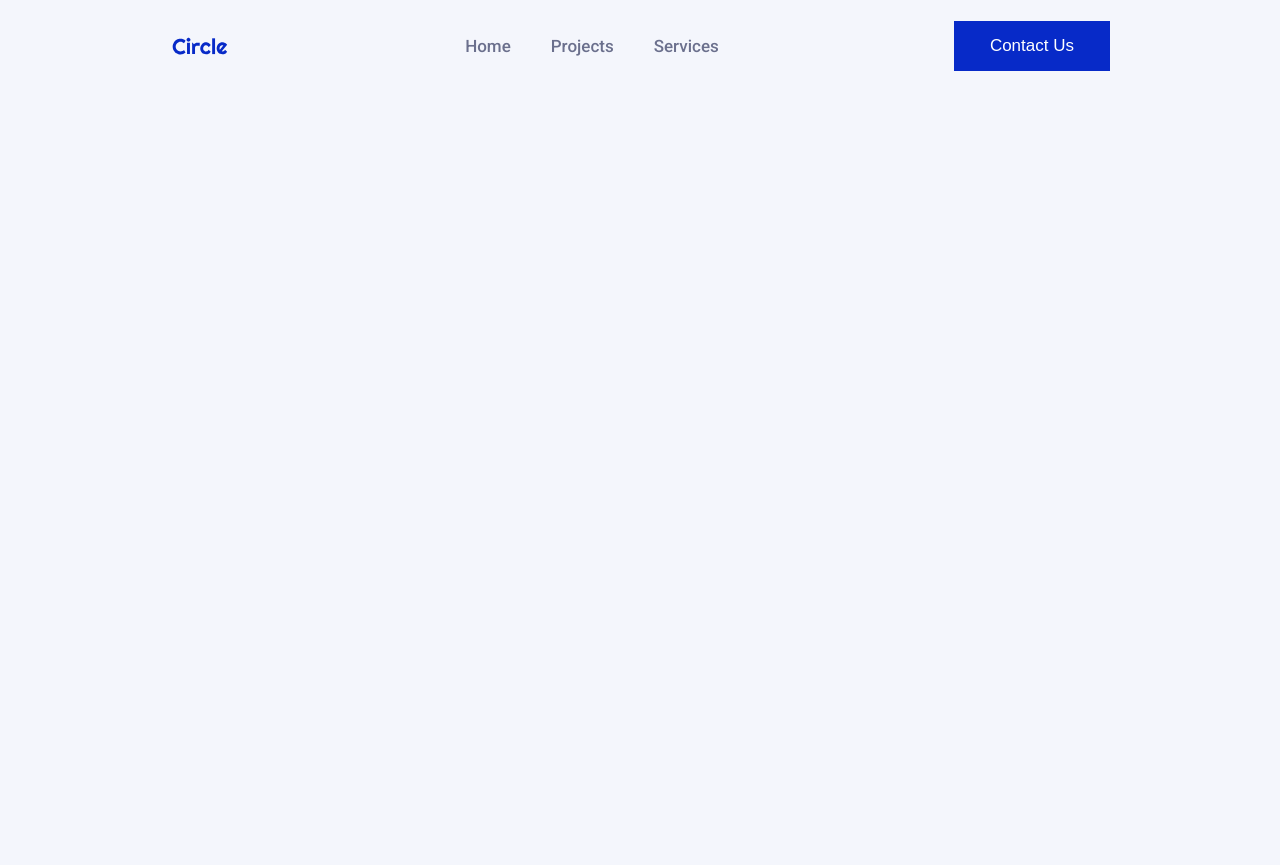
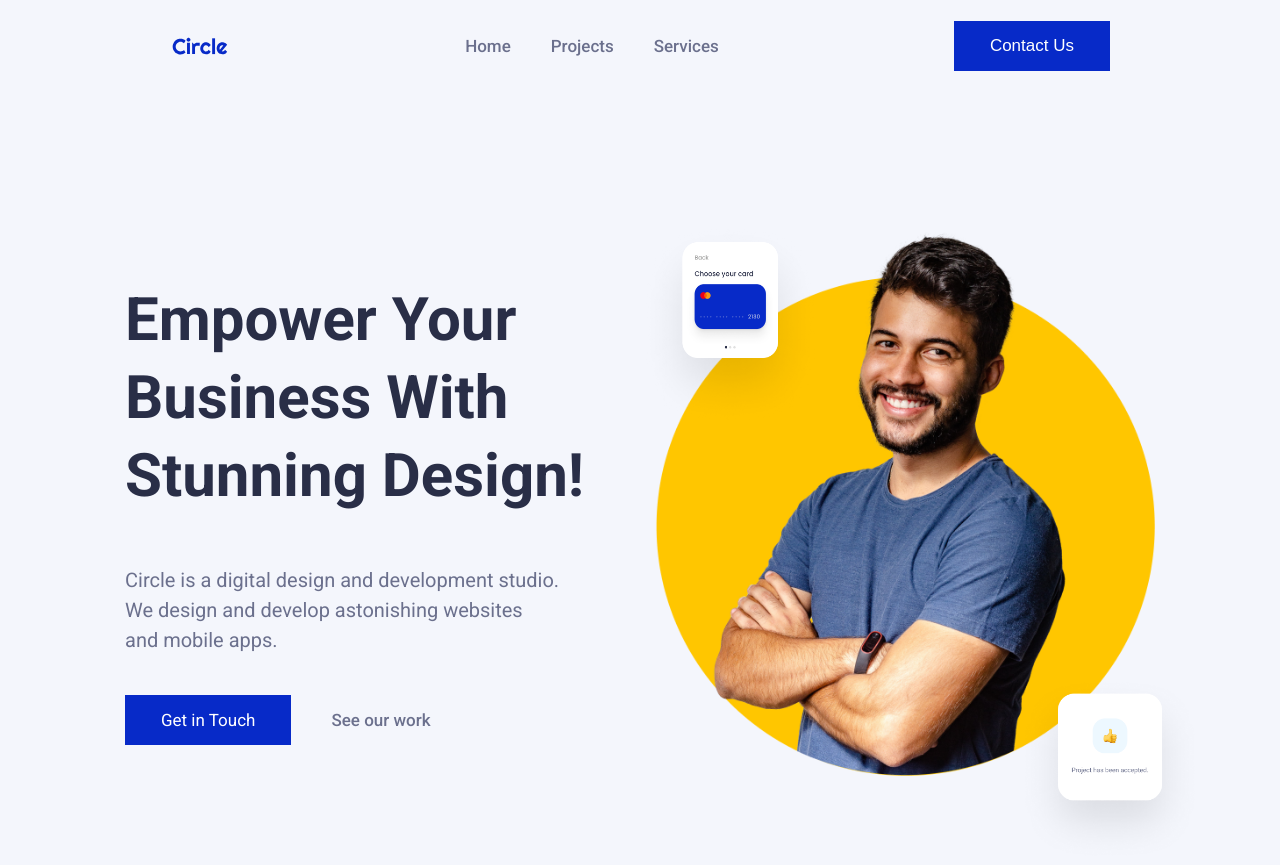
Before and after one commit to ddroz8/mid-project, a plain HTML site: page home.html in a window 1280 px wide. Before the commit the page ends 800 px from the top, so only its background shows below. Drawn offline with Linux system fonts and the light colour scheme.

Commit message:
Hero done

```diff
--- a/css/home-style.css
+++ b/css/home-style.css
@@ -52,6 +52,76 @@ body{
     align-items: center;
 }
 
+.section-hero{
+    margin-top: 0;
+    padding: 0 30px;
+}
+
+.hero-container{
+    display: flex;
+    flex-direction: column;
+    justify-content: center;
+    align-items: center;
+}
+
+.hero-content{
+    display: flex;
+    flex-direction: column;
+    max-width: 700px;
+    align-content: flex-start;
+
+}
+
+.hero-content h1{
+    color: #292E47;
+    font-size: 40px;
+    text-align: center;
+    margin-top: 40px;
+    margin-bottom: 30px;
+    line-height: 130%;
+    font-weight: bold;
+}
+
+.hero-content p{
+    font-size: 17px;
+    max-width: 550px;
+    text-align: center;
+    color: #6B708D;
+    line-height: 150%;
+    margin-bottom: 40px;
+}
+
+.hero-buttons{
+    display: flex;
+    flex-direction: column;
+    align-items: center;
+}
+
+.text-button{
+    color: #6B708D;
+    font-size: 17px;
+    font-weight: 500;
+    text-decoration: none;
+    padding-top: 20px;
+}
+
+.hero-images{
+    max-width: 500px;
+}
+
+.hero-image-1{
+    max-width: 500px;
+    padding-top: 30px;
+    padding-bottom: 30px;
+}
+
+.hero-image-card1{
+    display: none;
+}
+.hero-image-card2{
+    display: none;
+}
+
 @media (min-width: 768px){
 
    .container-navbar{
@@ -59,6 +129,68 @@ body{
     align-items: center;
     padding-left: 170px;
     padding-right: 170px;
+    max-width: 1100px;
+    margin-right: auto;
+    margin-left: auto;
    }
 
+   .section-hero{
+    padding-top: 100px;
+   }
+
+   .hero-content{
+    max-width: 530px;
+    align-items: left;
+   }
+
+   .hero-content h1{
+    color: #292E47;
+    font-size: 60px;
+    text-align: left;
+    margin-top: 20px;
+    }
+
+    .hero-content p{
+    text-align: left;
+    max-width: 435px;
+    font-size: 20px;
+    }
+
+    .hero-container{
+    flex-direction: row;
+    max-width: 1100px;
+    margin-right: auto;
+    margin-left: auto;
+    }
+
+    .hero-buttons{
+    flex-direction: row;
+    }
+
+    .text-button{
+    padding-left: 40px;
+    padding-top:0;
+    }
+
+    .hero-images{
+    position: relative;
+    }
+
+    .hero-image-card1{
+    display: inline-block;
+    position: absolute;
+    width: 190px;
+    height: 216px;
+    left: -20px;
+    top: 25px;
+    }
+
+    .hero-image-card2{
+    display: inline-block;
+    position: absolute;
+    width: 190px;
+    height: 193px;
+    right: -50px;
+    bottom: -50px;
+    }
 }
--- a/home.html
+++ b/home.html
@@ -21,6 +21,25 @@
     </div>
     <!--fin navbar-->
 
+    <!--Section: Hero-->
+    <div class="section-hero">
+        <div class="hero-container">
+            <div class="hero-content">
+                <h1>Empower Your Business With Stunning Design!</h1>
+                <p>Circle is a digital design and development studio. We design and develop astonishing websites and mobile apps.</p>
+                <div class="hero-buttons">
+                    <a href="#" class="primary-button">Get in Touch</a>
+                    <a href="#" class="text-button">See our work</a>
+                </div>
+
+            </div>
+            <div class="hero-images">
+                <img src="/images/hero-section/card-1.png" class="hero-image-card1" alt="Card 1">
+                <img src="/images/hero-section/hero-image.png" class="hero-image-1" alt="Hero Image">
+                <img src="/images/hero-section/card-2.png" class="hero-image-card2" alt="Card 2">
+            </div>
+        </div>
+    </div>
 
 </body>
 </html>
```
